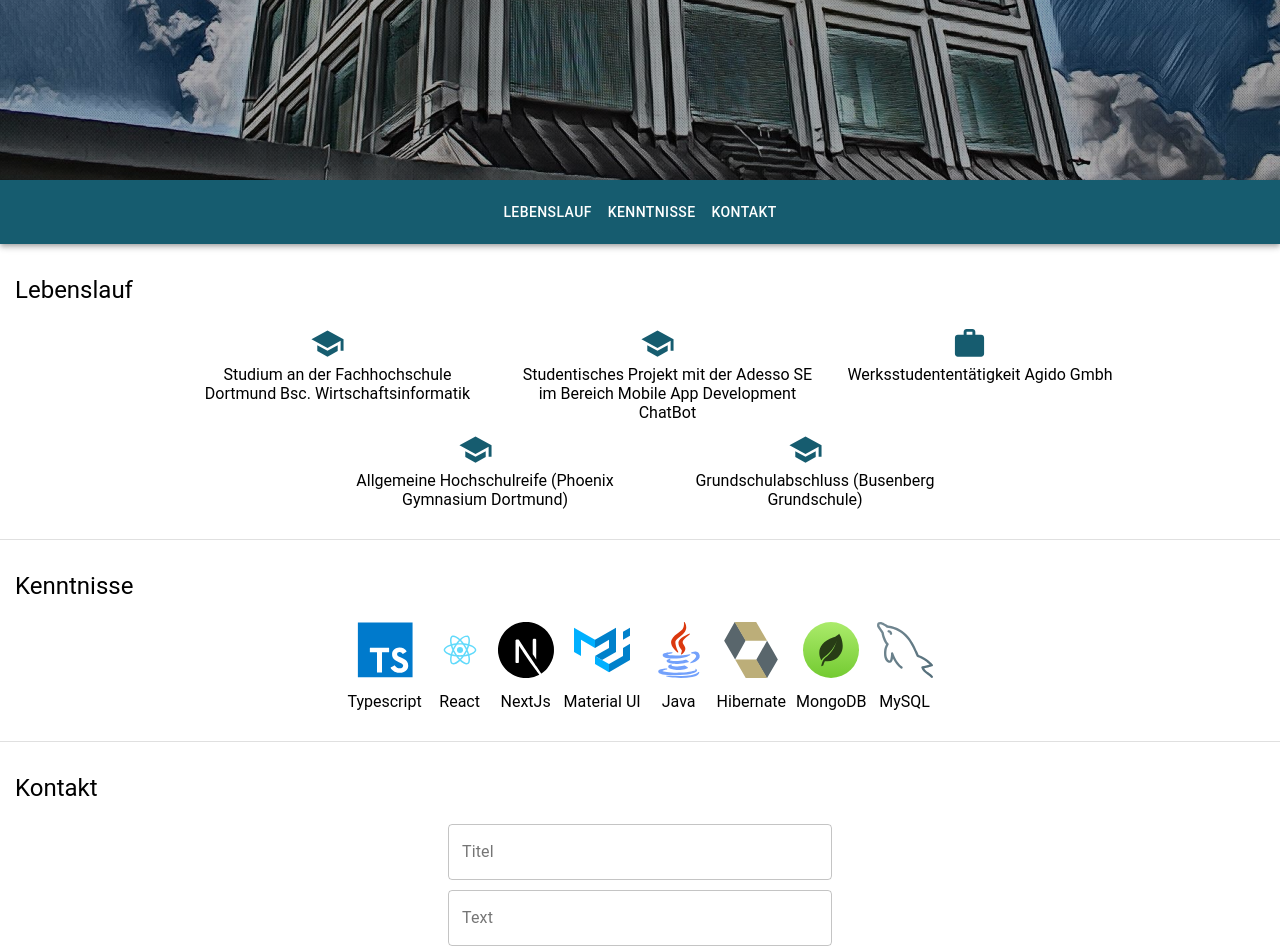
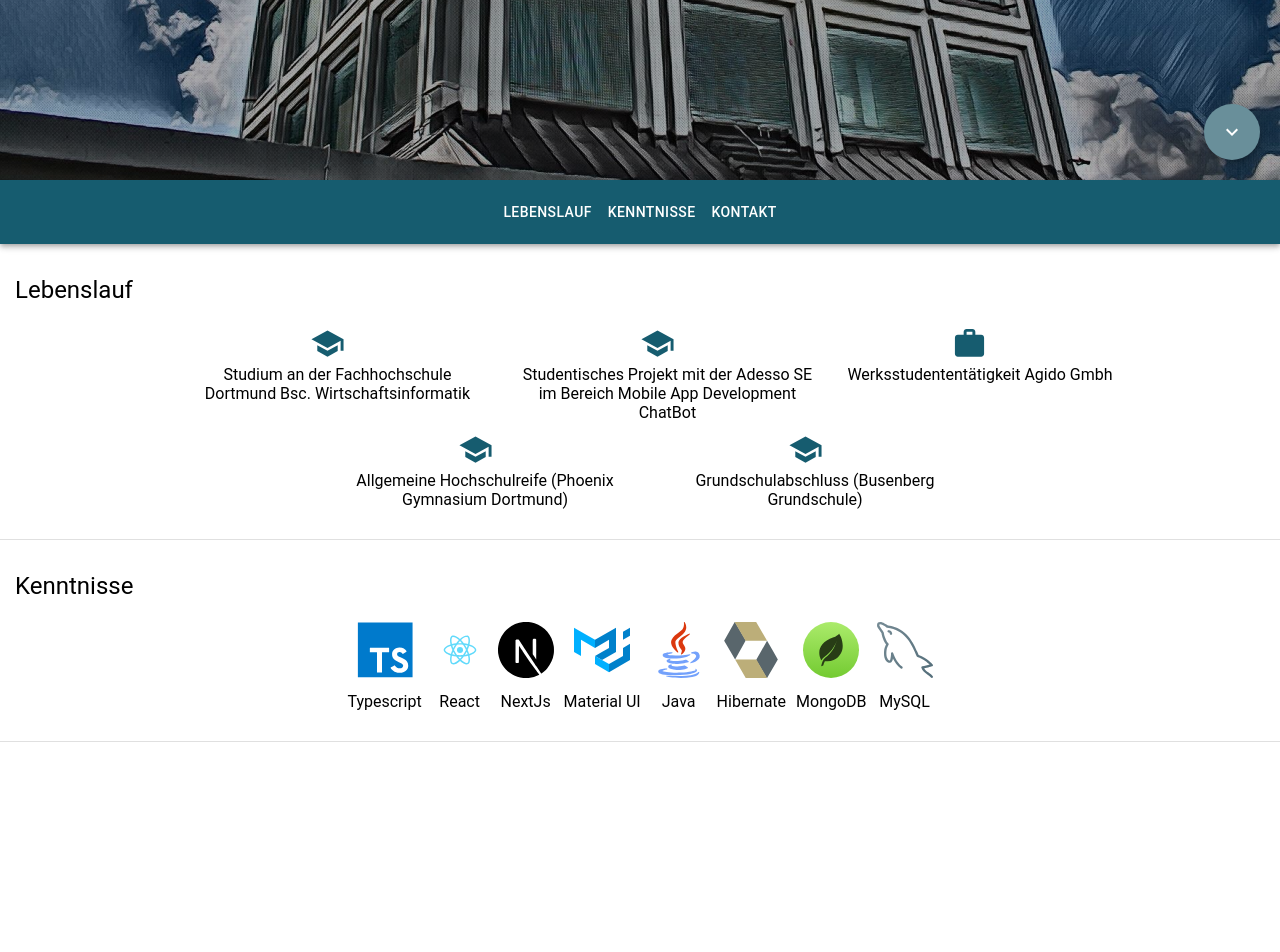
Before and after one commit to jawil003/portfolio, a Next.js app: page / in a window 1280 px wide. Shown: the part 620-1572 px from the top of the page. After the commit the page ends 1362 px from the top, so only its background shows below. Built offline with nearby package versions, Linux system fonts and the light colour scheme; a web font is replaced by a local one.

Commit message:
Create Contact Floating Button

```diff
--- a/components/contact.tsx
+++ b/components/contact.tsx
@@ -1,34 +1,74 @@
 import React from "react";
-import FormGroup from "@material-ui/core/FormGroup";
 import {
-  TextField,
   createStyles,
   WithStyles,
   withStyles,
+  Collapse,
+  Link,
 } from "@material-ui/core";
-import IndexItem from "./layout/indexItem";
+import Fab from "@material-ui/core/Fab";
+import EmailIcon from "@material-ui/icons/Email";
+import TwitterIcon from "@material-ui/icons/Twitter";
+import ExpandLessIcon from "@material-ui/icons/ExpandLess";
+import ExpandMoreIcon from "@material-ui/icons/ExpandMore";
 const styles = createStyles({
-  textField: { marginBottom: "10px", width: "384px" },
+  littlefab: {
+    marginBottom: "10px",
+    marginLeft: "auto",
+    marginRight: "auto",
+    display: "flex",
+  },
+  icon: {
+    fill: "white",
+  },
 });
-class Contact extends React.Component<WithStyles<typeof styles>> {
+interface State {
+  open: boolean;
+}
+class Contact extends React.Component<WithStyles<typeof styles>, State> {
+  state = { open: false };
   render() {
     return (
-      <IndexItem title="Kontakt">
-        <FormGroup>
-          <TextField
-            variant="outlined"
-            label="Titel"
-            color="primary"
-            classes={{ root: this.props.classes.textField }}
-          />
-          <TextField
-            variant="outlined"
-            label="Text"
-            color="primary"
-            multiline
-          />
-        </FormGroup>
-      </IndexItem>
+      <div
+        style={{
+          margin: "20px",
+          position: "fixed",
+          bottom: "0px",
+          right: "0px",
+        }}
+      >
+        <Collapse in={this.state.open}>
+          <Link href="https://twitter.com/Willey3x37" target="_blank">
+            <Fab
+              classes={{ root: this.props.classes.littlefab }}
+              color="secondary"
+              aria-label="edit"
+              size="small"
+            >
+              <TwitterIcon classes={{ root: this.props.classes.icon }} />
+            </Fab>
+          </Link>
+          <Link href="mailto:jw19980309@gmail.com">
+            <Fab
+              classes={{ root: this.props.classes.littlefab }}
+              color="secondary"
+              aria-label="edit"
+              size="small"
+            >
+              <EmailIcon classes={{ root: this.props.classes.icon }} />
+            </Fab>
+          </Link>
+        </Collapse>
+        <Fab
+          color="secondary"
+          aria-label="edit"
+          onClick={() => {
+            this.setState({ open: !this.state.open });
+          }}
+        >
+          {this.state.open ? <ExpandLessIcon /> : <ExpandMoreIcon />}
+        </Fab>
+      </div>
     );
   }
 }
--- a/components/icons/mongoDB.icon.tsx
+++ b/components/icons/mongoDB.icon.tsx
@@ -26,8 +26,8 @@ const MongoDBIcon: React.FC<Props> = (props: Props) => {
           y2="0"
           gradientUnits="userSpaceOnUse"
         >
-          <stop stop-color="#74cb32" />
-          <stop offset="1" stop-color="#abeb6b" />
+          <stop stopColor="#74cb32" />
+          <stop offset="1" stopColor="#abeb6b" />
         </linearGradient>
       </defs>
       <circle r="24" cy="24" cx="24" fill="url(#0)" />
--- a/components/layout/intro.tsx
+++ b/components/layout/intro.tsx
@@ -12,6 +12,9 @@ const styles = createStyles({
   gridContainer: {
     height: "100%",
     gap: "10px",
+  },
+  button: {
+    color: "white",
   },
 });
 interface State {
--- a/public/static/styles/rules.css
+++ b/public/static/styles/rules.css
@@ -1,11 +1,9 @@
 * {
   box-sizing: border-box;
+  color: inherit;
 }
 
-a,
-a *,
-a:active,
-a:hover {
+a {
   text-decoration: none;
   color: initial;
 }
--- a/themes/theme.ts
+++ b/themes/theme.ts
@@ -9,7 +9,7 @@ const theme = createMuiTheme({
 
         },
         secondary: {
-            main: '#19857b',
+            main: '#698F9A',
         },
         error: {
             main: red.A400,
```
